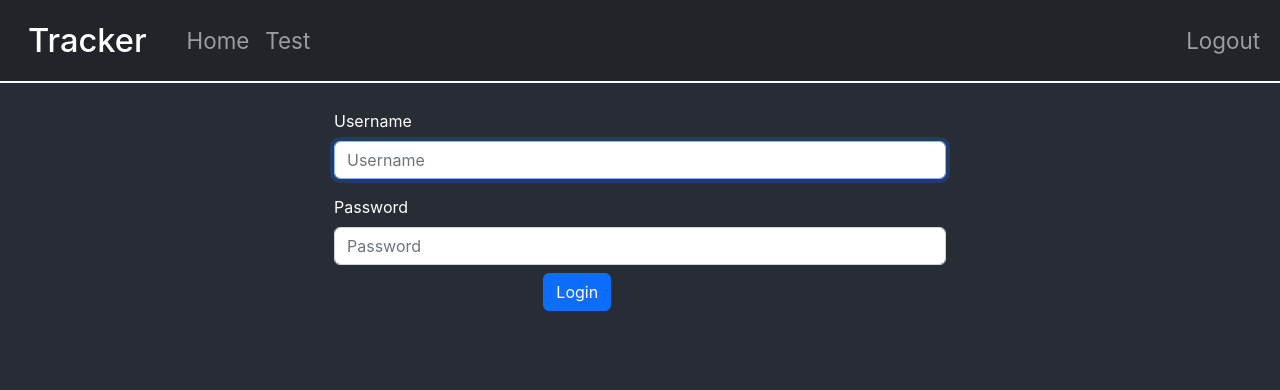
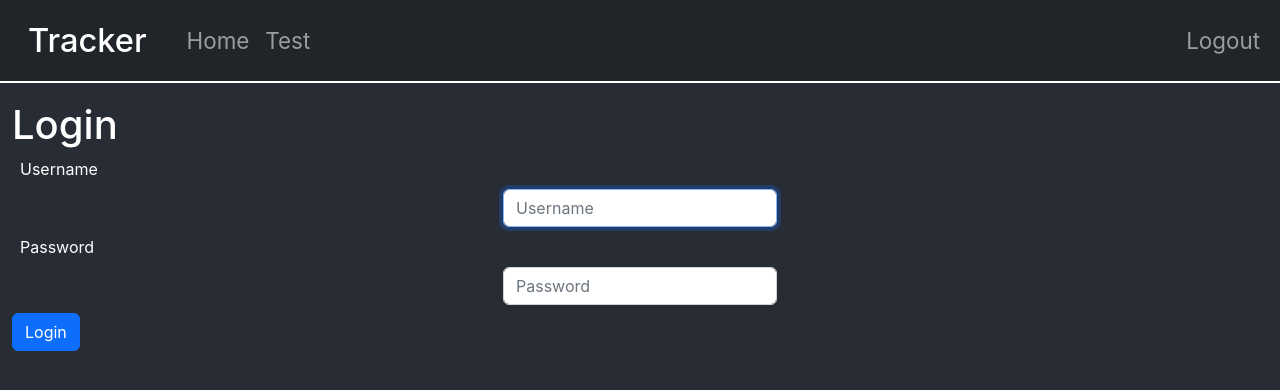
Before and after one commit to Muhd-Mairaj/flask-react-project, a React (Create React App) app: page /login in a window 1280 px wide. Shown: the top 390 px of the page. Built offline with nearby package versions, Linux system fonts and the light colour scheme.

Commit message:
Mon, Dec 26, 2022, 7:23 PM +00:00

```diff
--- a/src/pages/Login.js
+++ b/src/pages/Login.js
@@ -42,44 +42,45 @@ function Login() {
   }
 
   return (
-    // <Body loggedIn>
-    //   <h1>Login</h1>
+    <Body loggedIn>
+      <h1>Login</h1>
+      <Form onSubmit={handleSubmit}>
+          <InputField
+            name="username" label="Username" placeholder="Username"
+            error={formErrors.username} fieldRef={usernameField}
+            class_name="mx-auto w-auto"
+          />
+          <InputField
+            name="password" label="Password" type="password" placeholder="Password"
+            error={formErrors.password} fieldRef={passwordField}
+            class_name="mx-auto w-auto"
+          />
+          <Button variant="primary" type="submit" className="mx-auto">Login</Button>
+      </Form>
+    </Body>
     //   <Form onSubmit={handleSubmit}>
-    //       <InputField
-    //         name="username" label="Username" placeholder="Username"
-    //         error={formErrors.username} fieldRef={usernameField}
-    //         class_name="mx-auto w-auto"
-    //       />
-    //       <InputField
-    //         name="password" label="Password" type="password" placeholder="Password"
-    //         error={formErrors.password} fieldRef={passwordField}
-    //         class_name="mx-auto w-auto"
-    //       />
-    //       <Button variant="primary" type="submit" className="mx-auto">Login</Button>
+    //     <Col>
+    //       <Row className="justify-content-center">
+    //         <Col xs={12} sm={6}>
+    //           <InputField
+    //             name="username" label="Username" placeholder="Username"
+    //             error={formErrors.username} fieldRef={usernameField} />
+    //         </Col>
+    //       </Row>
+    //       <Row className="justify-content-center">
+    //         <Col xs={12} sm={6}>
+    //           <InputField
+    //           name="password" label="Password" type="password" placeholder="Password"
+    //           error={formErrors.password} fieldRef={passwordField} />
+    //         </Col>
+    //       </Row>
+    //       <Row className="justify-content-center">
+    //         <Col xs={10} sm={2}>
+    //           <Button variant="primary" type="submit">Login</Button>
+    //         </Col>
+    //       </Row>
+    //     </Col>
     //   </Form>
-      <Form onSubmit={handleSubmit}>
-        {/* <Col> */}
-          <Row className="justify-content-center">
-            <Col xs={12} sm={6}>
-              <InputField
-                name="username" label="Username" placeholder="Username"
-                error={formErrors.username} fieldRef={usernameField} />
-            </Col>
-          </Row>
-          <Row className="justify-content-center">
-            <Col xs={12} sm={6}>
-              <InputField
-              name="password" label="Password" type="password" placeholder="Password"
-              error={formErrors.password} fieldRef={passwordField} />
-            </Col>
-          </Row>
-          <Row className="justify-content-center">
-            <Col xs={10} sm={2}>
-              <Button variant="primary" type="submit">Login</Button>
-            </Col>
-          </Row>
-        {/* </Col> */}
-      </Form>
     // </Body>
   );
 }
```
